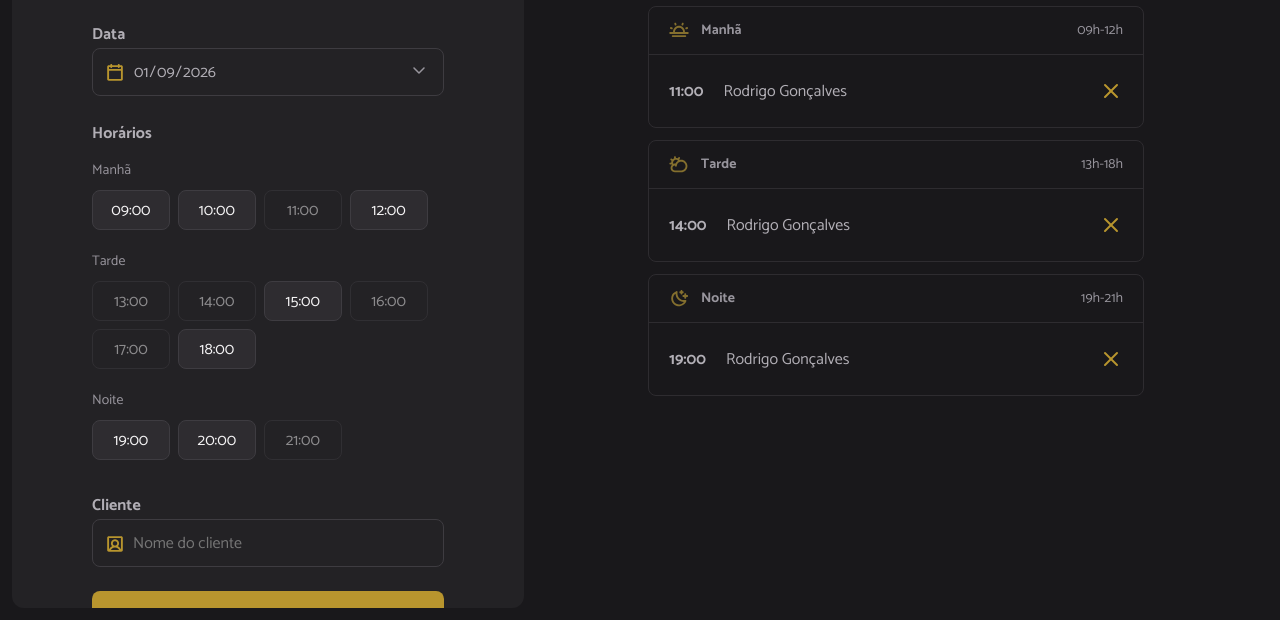
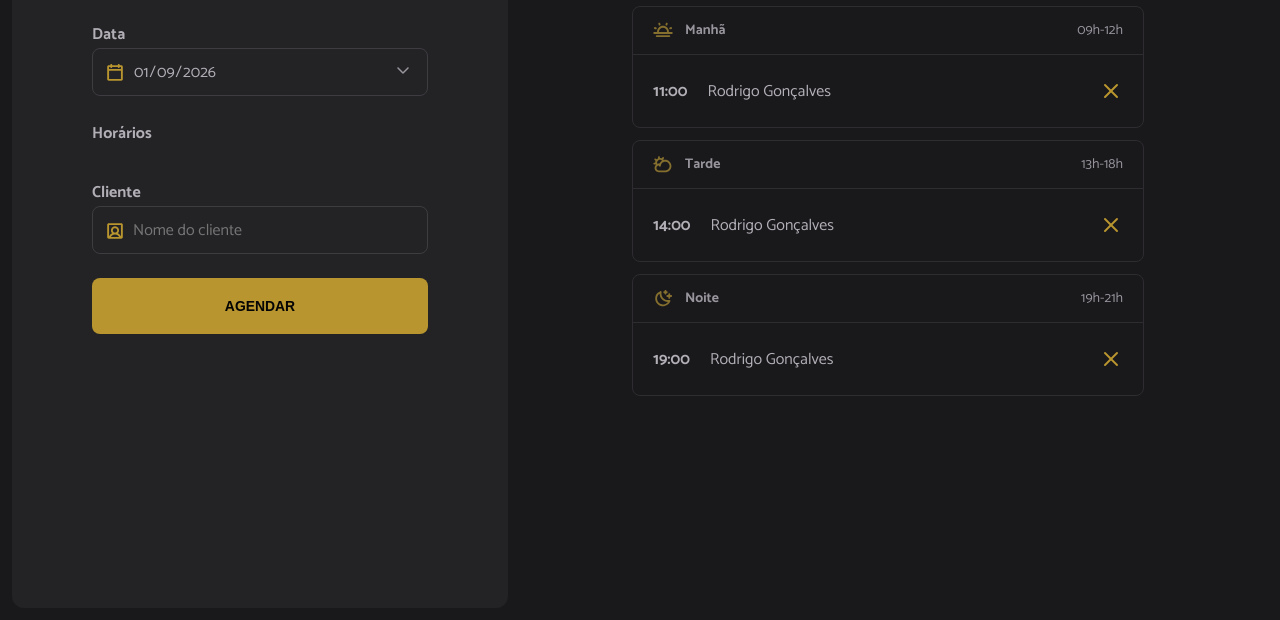
Before and after one commit to murilpcarneiro/hair_day, a website built with webpack: page index.html in a window 1280 px wide. Shown: the part 180-800 px from the top of the page. Built offline with nearby package versions, Linux system fonts and the light colour scheme.

Commit message:
feat: add load module for DOMContentLoaded event handling

```diff
--- a/index.html
+++ b/index.html
@@ -36,68 +36,27 @@
 
         <span class="label">Horários</span>
         <ul id="hours" class="hours" aria-label="Horários disponíveis de manhã">
-          <!-- Exemplo: Manhã -->
+          <!-- Exemplo: Manhã
           <li data-period="morning" class="hour-period">Manhã</li>
           <li data-period="morning" value="09:00" class="hour hour-available">
             09:00
-          </li>
-          <li data-period="morning" value="10:00" class="hour hour-available">
-            10:00
-          </li>
-          <li data-period="morning" value="11:00" class="hour hour-unavailable">
-            11:00
-          </li>
-          <li data-period="morning" value="12:00" class="hour hour-available">
-            12:00
-          </li>
-          <!-- Exemplo: Tarde  -->
-          <li data-period="morning" class="hour-period">Tarde</li>
+          </li> -->
+
+          <!-- Exemplo: Tarde
+          <li data-period="afternoon" class="hour-period">Tarde</li>
           <li
             data-period="afternoon"
             value="13:00"
             class="hour hour-unavailable"
           >
             13:00
-          </li>
-          <li
-            data-period="afternoon"
-            value="14:00"
-            class="hour hour-unavailable"
-          >
-            14:00
-          </li>
-          <li data-period="afternoon" value="15:00" class="hour hour-available">
-            15:00
-          </li>
-          <li
-            data-period="afternoon"
-            value="16:00"
-            class="hour hour-unavailable"
-          >
-            16:00
-          </li>
-          <li
-            data-period="afternoon"
-            value="17:00"
-            class="hour hour-unavailable"
-          >
-            17:00
-          </li>
-          <li data-period="afternoon" value="18:00" class="hour hour-available">
-            18:00
-          </li>
-          <!-- Exemplo: Noite -->
-          <li data-period="morning" class="hour-period">Noite</li>
+          </li> -->
 
+          <!-- Exemplo: Noite
+          <li data-period="night" class="hour-period">Noite</li>
           <li data-period="night" value="19:00" class="hour hour-available">
             19:00
-          </li>
-          <li data-period="night" value="20:00" class="hour hour-available">
-            20:00
-          </li>
-          <li data-period="night" value="21:00" class="hour hour-unavailable">
-            21:00
-          </li>
+          </li> -->
         </ul>
 
         <label for="client" class="label">Cliente</label>
--- a/src/main.js
+++ b/src/main.js
@@ -10,3 +10,4 @@ import './styles/schedule.css'
 
 // JS
 import './modules/form/submit.js'
+import './modules/load.js'
--- /dev/null
+++ b/src/modules/load.js
@@ -0,0 +1,3 @@
+document.addEventListener('DOMContentLoaded', () => {
+  console.log('Página carregada e pronta!')
+})
```
